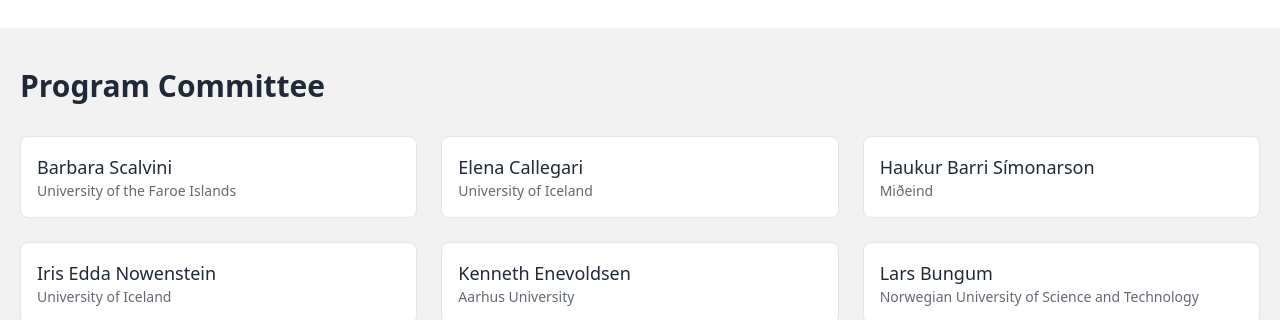
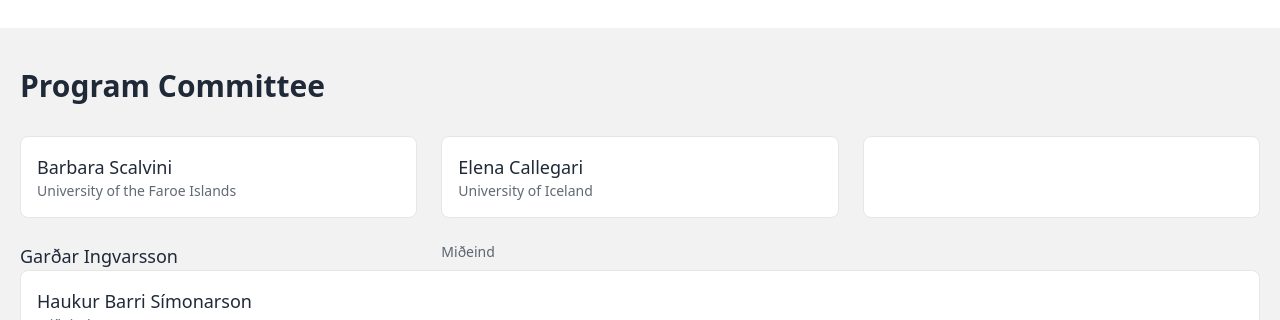
Before and after one commit to Haffi112/nb-real-workshop, a plain HTML site: page index.html in a window 1280 px wide. Shown: the part 1660-1980 px from the top of the page. Drawn offline with nearby package versions, Linux system fonts and the light colour scheme.

Commit message:
Added garðar

```diff
--- a/index.html
+++ b/index.html
@@ -97,6 +97,10 @@
                 <div class="p-4 border border-base-300 rounded-lg bg-base-100 hover:bg-base-200 transition-colors">
                     <h3 class="text-lg font-medium">Elena Callegari</h3>
                     <p class="text-sm text-base-content/70">University of Iceland</p>
+                </div>
+                <div class="p-4 border border-base-300 rounded-lg bg-base-100 hover:bg-base-200 transition-colors"></div>
+                    <h3 class="text-lg font-medium">Garðar Ingvarsson</h3>
+                    <p class="text-sm text-base-content/70">Miðeind</p>
                 </div>
                 <div class="p-4 border border-base-300 rounded-lg bg-base-100 hover:bg-base-200 transition-colors">
                     <h3 class="text-lg font-medium">Haukur Barri Símonarson</h3>
```
Also changed, not shown: images/22.png (added), 1 other file.
